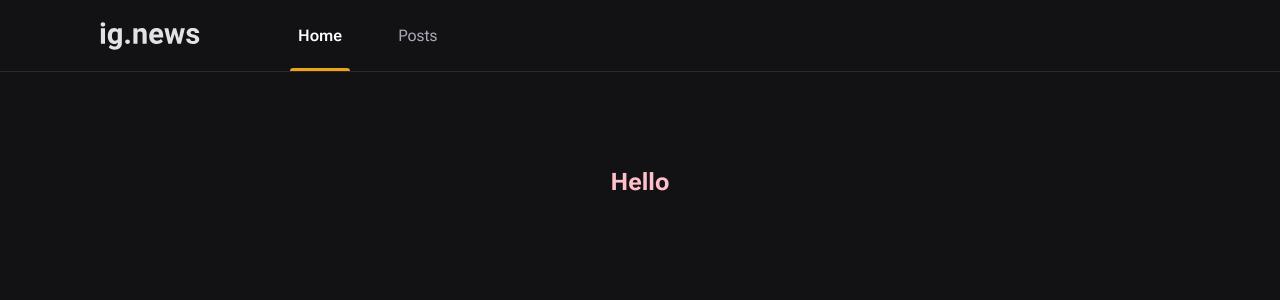
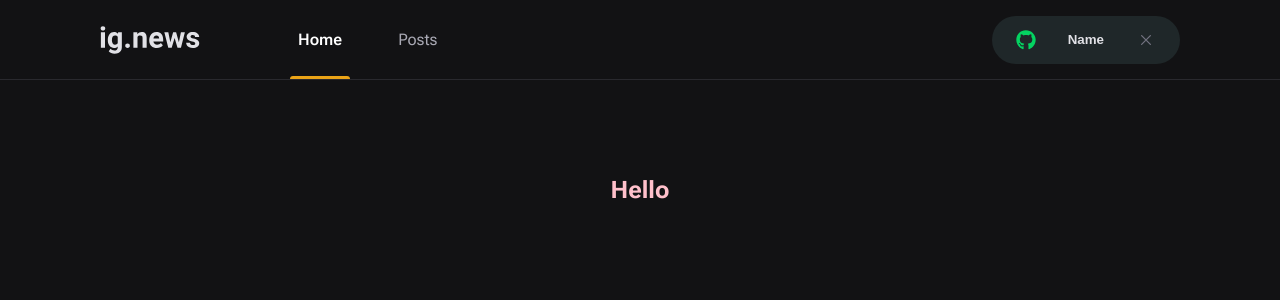
Before and after one commit to isadorapda/react-news-next-app, a Next.js app: page / in a window 1280 px wide. Shown: the top 300 px of the page. Built offline with nearby package versions, Linux system fonts and the light colour scheme.

Commit message:
feat: 🎸 create sign in button - styles only

```diff
--- a/package.json
+++ b/package.json
@@ -17,6 +17,7 @@
     "next": "13.4.6",
     "react": "18.2.0",
     "react-dom": "18.2.0",
+    "react-icons": "^4.9.0",
     "sass": "^1.63.4",
     "typescript": "5.1.3"
   }
--- a/src/app/globals.scss
+++ b/src/app/globals.scss
@@ -4,11 +4,12 @@
   margin: 0;
 }
 
-:root{
-    --white: #FFFFFF;
+:root {
+  --white: #ffffff;
   --gray-100: #e1e1e6;
   --gray-300: #a8a8b3;
-    --gray-800: #29292E;
+  --gray-700: #1f2729;
+  --gray-800: #29292e;
   --gray-900: #121214;
   --cyan-500: #61fafb;
   --yellow-500: #eba417;
@@ -34,16 +35,16 @@ a {
   color: inherit;
   text-decoration: none;
 }
-button{
+button {
   cursor: pointer;
 }
 
-@media (max-width:1080px) {
+@media (max-width: 1080px) {
   html {
     font-size: 93.75%;
   }
 }
-@media (max-width:720px) {
+@media (max-width: 720px) {
   html {
     font-size: 87.5%;
   }
--- /dev/null
+++ b/src/components/Header/SignInButton/index.tsx
@@ -0,0 +1,17 @@
+import { FaGithub as IconGithub } from 'react-icons/fa'
+import { IoCloseOutline as IconClose } from 'react-icons/io5'
+import styles from './styles.module.scss'
+
+export function SingInButton() {
+  const isUserLoggedIn = true
+  return isUserLoggedIn ? (
+    <button type="button" className={styles.siginButton}>
+      <IconGithub color="#04D361" /> Name
+      <IconClose color='#737380' className={styles.closeButton}/>
+    </button>
+  ) : (
+    <button type="button" className={styles.siginButton}>
+      <IconGithub color="#eba417" /> Sign in with GitHub
+    </button>
+  )
+}
--- /dev/null
+++ b/src/components/Header/SignInButton/styles.module.scss
@@ -0,0 +1,30 @@
+.siginButton {
+  display: flex;
+  align-items: center;
+  justify-content: center;
+  height: 3rem;
+  padding: 0 1.5rem;
+  gap: 16px;
+  border-radius: 3rem;
+  border: none;
+  background: var(--gray-700);
+  color: var(--gray-100);
+  font-weight: 600;
+
+  svg {
+    width: 20px;
+    height: 20px;
+  }
+  svg.closeButton {
+    margin-left: 1rem;
+  }
+  svg:first-child {
+    margin-right: 1rem;
+  }
+
+  transition: filter 0.2s;
+
+  &:hover {
+    filter: brightness(0.8);
+  }
+}
--- a/src/components/Header/index.tsx
+++ b/src/components/Header/index.tsx
@@ -1,6 +1,7 @@
 import styles from "./styles.module.scss";
 import Image from "next/image";
 import Link from "next/link";
+import { SingInButton } from "./SignInButton";
 
 export function Header(){
     return (
@@ -11,6 +12,7 @@ export function Header(){
                     <Link href='' className={styles.active}>Home</Link>
                     <Link href='' >Posts</Link>
                 </nav>
+                <SingInButton/>
             </div>
         </header>
     )
--- a/src/components/Header/styles.module.scss
+++ b/src/components/Header/styles.module.scss
@@ -1,6 +1,6 @@
 .header {
   width: 100vw;
-  height: 9vh;
+  height: 5rem;
 }
 .headerContent {
   padding: 0 100px;
@@ -18,7 +18,7 @@
     a {
       height: 100%;
       display: inline-block;
-      line-height: 9vh;
+      line-height: 5rem;
       position: relative;
       padding: 0 0.5rem;
       color: var(--gray-300);
@@ -42,4 +42,7 @@
       }
     }
   }
+  button {
+    margin-left: auto;
+  }
 }
```
Also changed, not shown: 1 other file (tests, documents, lock files or other folders). Lines whose indentation alone changed are shown as unchanged.
